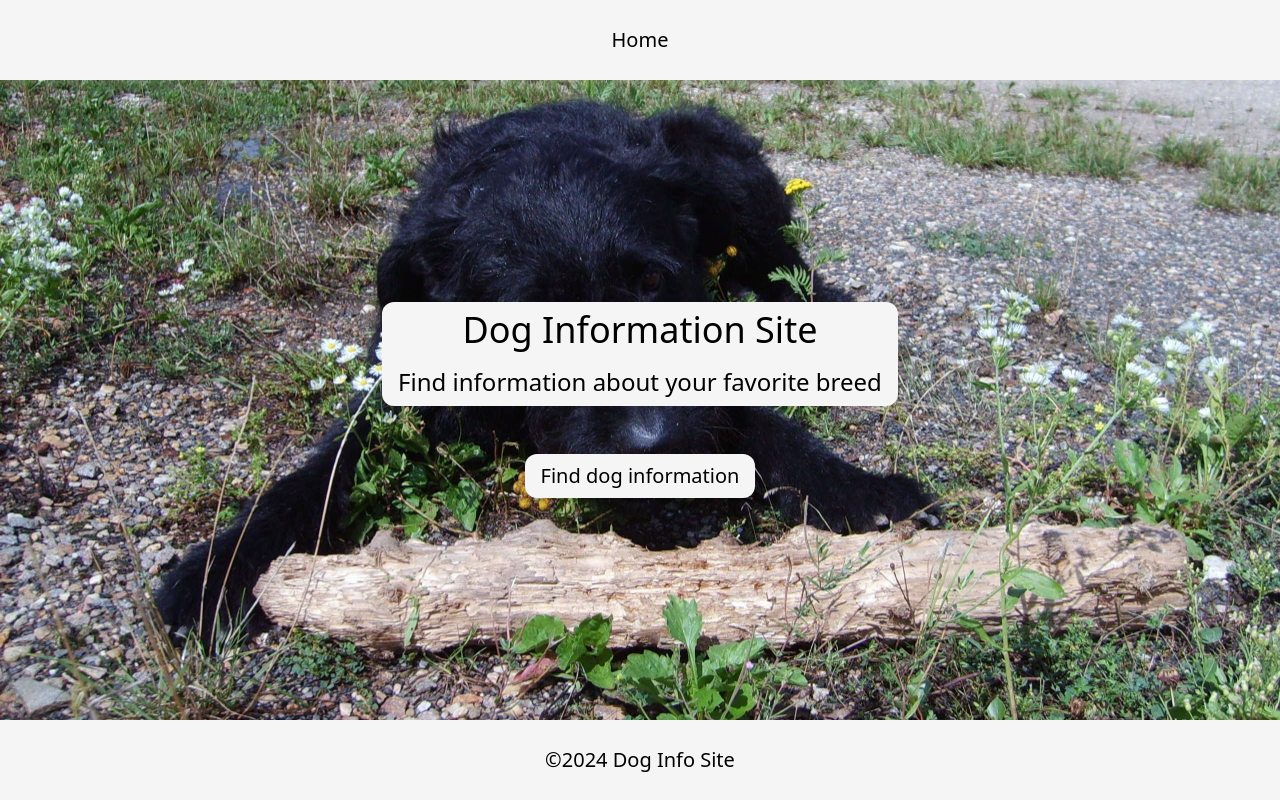
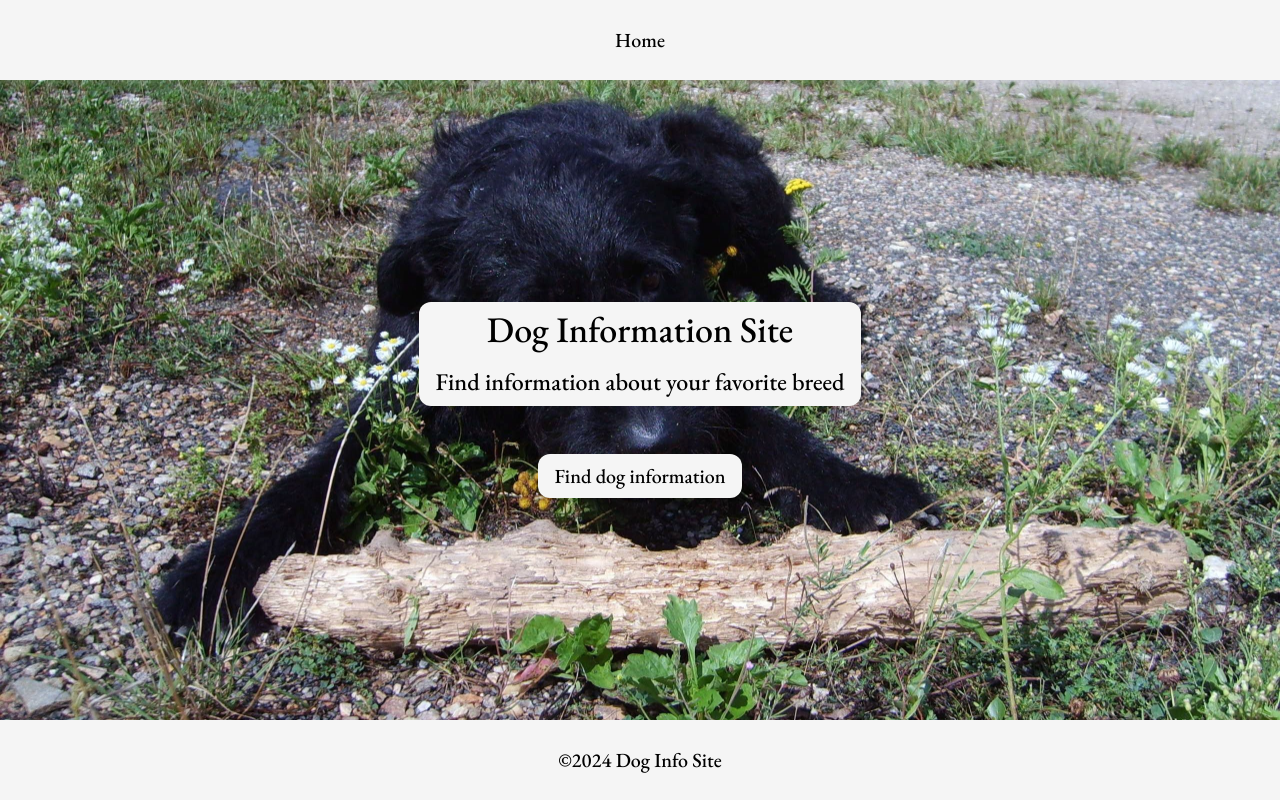
Before and after one commit to gabholli/dog-site-v3, a Next.js app in the folder dog-site-v3/: page / in a window 1280 px wide. Built offline with nearby package versions, Linux system fonts and the light colour scheme.

Commit message:
Changed font to Garamond

```diff
--- a/dog-site-v3/src/app/globals.css
+++ b/dog-site-v3/src/app/globals.css
@@ -1,3 +1,8 @@
 @tailwind base;
 @tailwind components;
 @tailwind utilities;
+
+@font-face {
+    font-family: "Garamond";
+    src: url("/EBGaramond-Medium.ttf");
+}
--- a/dog-site-v3/src/app/layout.tsx
+++ b/dog-site-v3/src/app/layout.tsx
@@ -9,7 +9,7 @@ export default function RootLayout({ children }: { children: React.ReactNode })
     <html lang="en">
       <title>Dog Information</title>
       <link rel="shortcut icon" type="image/x-icon" href="/Boxer Puppy1.ico" />
-      <body className='grid grid-rows-[auto_1fr_auto] grid-cols-1 w-full min-h-svh'>
+      <body className='font-garamond grid grid-rows-[auto_1fr_auto] grid-cols-1 w-full min-h-svh'>
         <Header />
         <main className="flex items-center justify-center">{children}</main>
         <Footer />
--- a/dog-site-v3/tailwind.config.ts
+++ b/dog-site-v3/tailwind.config.ts
@@ -16,6 +16,9 @@ export default {
         background: "var(--background)",
         foreground: "var(--foreground)",
       },
+      fontFamily: {
+        garamond: ["Garamond", "serif"],
+      }
     },
   },
   plugins: [],
```
Also changed, not shown: dog-site-v3/public/EBGaramond-Medium.ttf (added).
